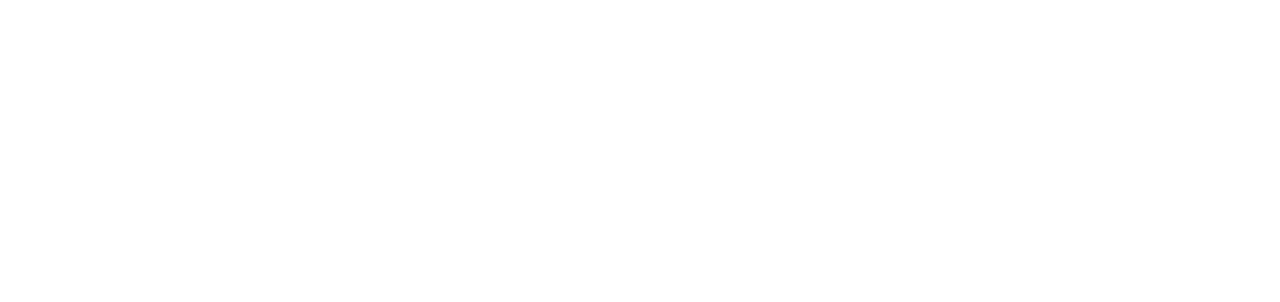
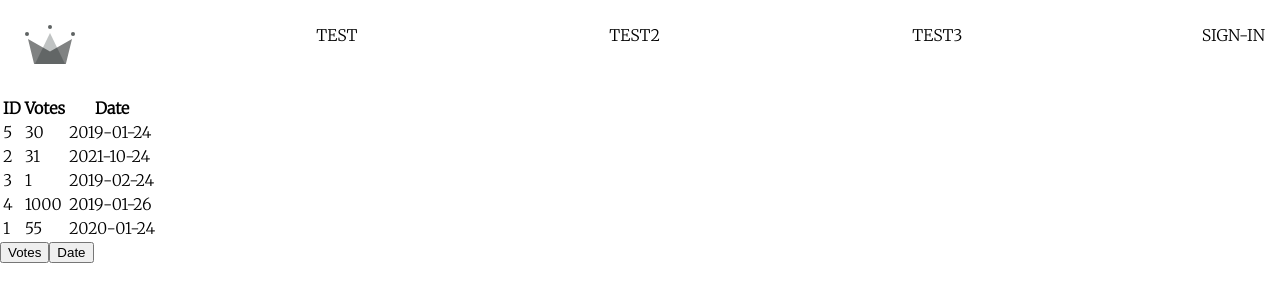
Before and after one commit to Tredger85/dragon-clothing, a React (Create React App) app: page /test2 in a window 1280 px wide. Before the commit this address had no page. Shown: the top 302 px of the page. Built offline with nearby package versions, Linux system fonts and the light colour scheme; the HTML template or start-up script is replaced by a standard one.

Commit message:
added firebase db

```diff
--- a/package.json
+++ b/package.json
@@ -6,6 +6,7 @@
     "@testing-library/jest-dom": "^5.16.5",
     "@testing-library/react": "^13.4.0",
     "@testing-library/user-event": "^13.5.0",
+    "firebase": "^9.11.0",
     "react": "^18.2.0",
     "react-dom": "^18.2.0",
     "react-router-dom": "^6.4.1",
--- a/src/App.js
+++ b/src/App.js
@@ -2,14 +2,52 @@ import {Routes, Route} from "react-router-dom";
 
 import Home from "./routes/home/home.component";
 import Navigation from "./routes/navigation/navigation.component";
+import Test from "./routes/testing/testing.component";
+import Test2 from "./routes/testing/test2.component";
+import Test3 from "./routes/testing/test3.component";
+import SignIn from "./routes/sign-in/sign-in.component";
 
 
 const App = () => {
+
+  const testData = [
+    {
+      "id": 5,
+      "votes": 30,
+      "date": "2019-01-24"
+    },
+    {
+      "id": 2,
+      "votes": 31,
+      "date": "2021-10-24"
+    },
+    {
+      "id": 3,
+      "votes": 1,
+      "date": "2019-02-24"
+    },
+    {
+      "id": 4,
+      "votes": 1000,
+      "date": "2019-01-26"
+    },
+    {
+      "id": 1,
+      "votes": 55,
+      "date": "2020-01-24"
+    }
+  ]
+
   return (
     <Routes>
       <Route path = '/' element={<Navigation/>}>
         <Route index element={<Home/>}/>
+        <Route path = '/test' element={<Test/>}/>
+        <Route path = '/test2' element={<Test2 testData = {testData}/>}/>
+        <Route path = '/test3' element={<Test3/>}/>
+        <Route path = '/sign-in' element={<SignIn/>}/>
       </Route>
+
     </Routes>
   );
 }
--- /dev/null
+++ b/src/components/product-item/product-item.component.jsx
@@ -0,0 +1,16 @@
+
+
+const ProductItem = ({ product }) => {
+  return(
+    <div key={product.id} className="product-container">
+      <img src = {`${product.thumbnail}`}/>
+      <div className="category-body-container">
+        <h2>{product.title}</h2>
+        <h2>{product.description}</h2>
+        <p>Shop Now</p>
+      </div>
+    </div>
+  )
+}
+
+export default ProductItem
--- a/src/routes/navigation/navigation.component.jsx
+++ b/src/routes/navigation/navigation.component.jsx
@@ -11,7 +11,16 @@ const Navigation = () => {
           <CrwnLogo className='logo'/>
         </Link>
         <div className='nav-links-container'>
-          <Link className='nav-link' to='/shop'> SHOP </Link>
+          <Link className='nav-link' to='/test'> TEST </Link>
+        </div>
+        <div className='nav-links-container'>
+          <Link className='nav-link' to='/test2'> TEST2 </Link>
+        </div>
+        <div className='nav-links-container'>
+          <Link className='nav-link' to='/test3'> TEST3 </Link>
+        </div>
+        <div className='nav-links-container'>
+          <Link className='nav-link' to='/sign-in'> SIGN-IN </Link>
         </div>
       </div>
       <Outlet/>
--- /dev/null
+++ b/src/routes/sign-in/sign-in.component.jsx
@@ -0,0 +1,17 @@
+import { signInWithGooglePopup, createUseDocFromAuth } from '../../utils/firebase/firebase.utils'
+
+const SignIn = () => {
+  const logGoogleUser = async () => {
+    const {user} = await signInWithGooglePopup()
+    const userDocRef = await createUseDocFromAuth(user);
+  }
+
+  return (
+    <div>
+      <h1> Sign In Page</h1>
+      <button onClick={logGoogleUser}>Sign In With Google</button>
+    </div>
+  )
+}
+
+export default SignIn
--- /dev/null
+++ b/src/routes/testing/test2.component.jsx
@@ -0,0 +1,43 @@
+
+import React, {useState} from "react";
+
+const Test2 = ({testData}) => {
+
+  const[test, setTest] = useState(testData)
+
+  function onSort(type) {
+    const sorted = [...test].sort((a, b) => (a[type] > b[type]) ? -1 : ((b[type] > a[type]) ? 1 : 0))
+    setTest(sorted)
+  }
+
+  return(
+    <div>
+      <table>
+        <thead>
+        <tr>
+          <th>ID</th>
+          <th>Votes</th>
+          <th>Date</th>
+        </tr>
+        </thead>
+        <tbody>
+        {test.map(data => (
+          <tr key = {data.id}>
+            <td>{data.id}</td>
+            <td>{data.votes}</td>
+            <td>{data.date}</td>
+          </tr>
+        ))}
+        </tbody>
+      </table>
+      <button onClick={()=> onSort('votes')}>Votes</button>
+      <button onClick={()=> onSort('date')}>Date</button>
+      {/*<h1>{testHeaders[position].title.toString()}</h1>*/}
+      {/*<p>{testHeaders[position].imageUrl.toString()}</p>*/}
+
+    </div>
+    //<div><h1>Testing area</h1></div>
+  )
+}
+
+export default Test2;
--- /dev/null
+++ b/src/routes/testing/test3.component.jsx
@@ -0,0 +1,32 @@
+
+import React, {useState, useEffect} from "react";
+import ProductItem from "../../components/product-item/product-item.component";
+
+const Test3 = () => {
+
+  const[test, setTest] = useState([])
+
+  useEffect(()=>{
+    fetch('https://dummyjson.com/products')
+      .then((response) => response.json())
+      .then((obj) => setTest(obj.products));
+    console.log('fetched');
+  },[])
+
+  function onSort(type) {
+    const sorted = [...test].sort((a, b) => (a[type] > b[type]) ? 1 : ((b[type] > a[type]) ? -1 : 0))
+    setTest(sorted)
+  }
+
+  return(
+    <div className='products'>
+      {test.map(product =>
+        <ProductItem product = {product}></ProductItem>
+      )}
+      <button onClick={()=> onSort('title')}>Title</button>
+      <button onClick={()=> onSort('price')}>Price</button>
+    </div>
+  )
+}
+
+export default Test3;
--- /dev/null
+++ b/src/routes/testing/testing.component.jsx
@@ -0,0 +1,46 @@
+
+import {useState} from "react";
+
+const Test = () => {
+
+  const testHeaders = [
+    {
+      "id": 1,
+      "title": "hats",
+      "imageUrl": "hats"
+    },
+    {
+      "id": 2,
+      "title": "jackets",
+      "imageUrl": "jackets"
+    },
+    {
+      "id": 3,
+      "title": "sneakers",
+      "imageUrl": "sneakers"
+    },
+    {
+      "id": 4,
+      "title": "womens",
+      "imageUrl": "womens"
+    },
+    {
+      "id": 5,
+      "title": "mens",
+      "imageUrl": "mens"
+    }
+  ]
+
+  const [position, setPosition] = useState(0);
+  return(
+    <div>
+      <h1>{testHeaders[position].title.toString()}</h1>
+      <p>{testHeaders[position].imageUrl.toString()}</p>
+      <button onClick={()=>setPosition(0)} disabled={position===0}>Restart</button>
+      <button onClick={()=>setPosition(position-1)} disabled={position===0}>Back</button>
+      <button onClick={()=>setPosition(position+1)} disabled={position===testHeaders.length-1}>Next</button>
+    </div>
+  )
+}
+
+export default Test;
--- /dev/null
+++ b/src/utils/firebase/firebase.utils.js
@@ -0,0 +1,50 @@
+import { initializeApp } from  'firebase/app'
+import {getAuth, signInWithPopup, signInWithRedirect, GoogleAuthProvider} from 'firebase/auth'
+import {getFirestore, doc, getDoc, setDoc} from 'firebase/firestore'
+
+// Your web app's Firebase configuration
+const firebaseConfig = {
+  apiKey: "AIzaSyAadG6kgVcgiv68WUxLg66lGvJvWrR_l9w",
+  authDomain: "dragonclothing-2488c.firebaseapp.com",
+  projectId: "dragonclothing-2488c",
+  storageBucket: "dragonclothing-2488c.appspot.com",
+  messagingSenderId: "502956519973",
+  appId: "1:502956519973:web:ebe42818bf488c459a85cc"
+};
+
+// Initialize Firebase
+const app = initializeApp(firebaseConfig);
+
+const provider = new GoogleAuthProvider();
+
+provider.setCustomParameters({
+  prompt: "select_account"
+})
+
+export const auth = getAuth();
+export const signInWithGooglePopup = () => signInWithPopup( auth, provider);
+
+export const db = getFirestore()
+
+export const createUseDocFromAuth = async (userAuth) => {
+  const userDocRef = doc(db, 'users', userAuth.uid);
+
+  const userSnapShot = await getDoc(userDocRef)
+  console.log(userSnapShot.exists())
+
+  if(!userSnapShot.exists()){
+    const { displayName, email } = userAuth
+    const createdAt = new Date()
+
+    try{
+      await setDoc( userDocRef, {
+        displayName,
+        email,
+        createdAt,
+      })
+    } catch (error) {
+      console.log("user creation error", error.message)
+    }
+  }
+  return userDocRef;
+}
```
Also changed, not shown: 1 other file (tests, documents, lock files or other folders).
